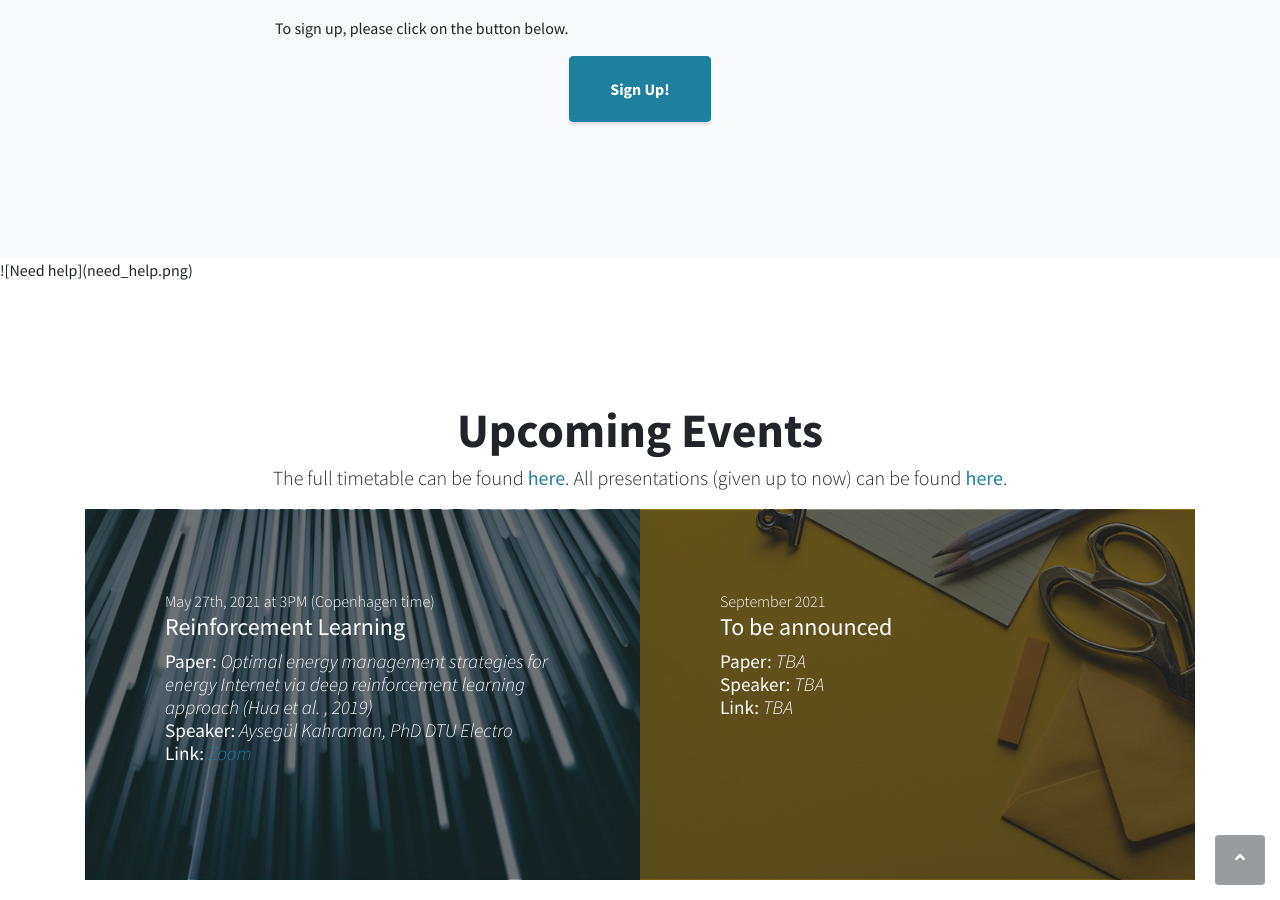
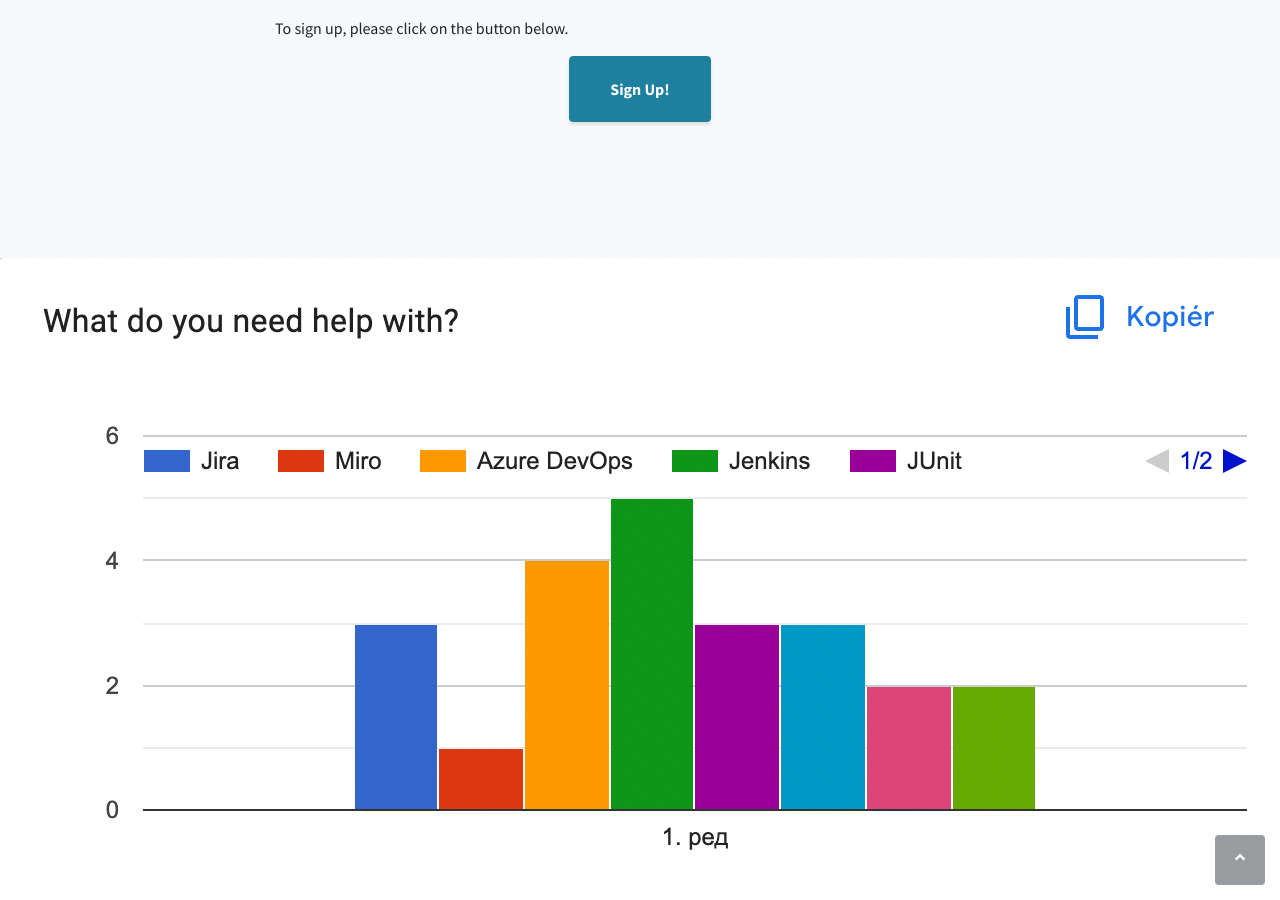
Before and after one commit to milenabaj/tinder_devops, a Jekyll site: the page index.html, which Jekyll copies as it is, in a window 1280 px wide and 900 px high, scrolled down 1277 px. Built offline with Jekyll 4.4.1, drawn with Linux system fonts in a browser that asks for light colours.

Commit message:
Update index.html

```diff
--- a/index.html
+++ b/index.html
@@ -72,8 +72,7 @@
         </div>
     </section>
 
-    ![Need help](need_help.png)
-
+    <img class="img-fluid" src="need_help.png" alt="">
     <!--
     <!-- Portfolio -->
     <section class="content-section" id="calendar">
```
